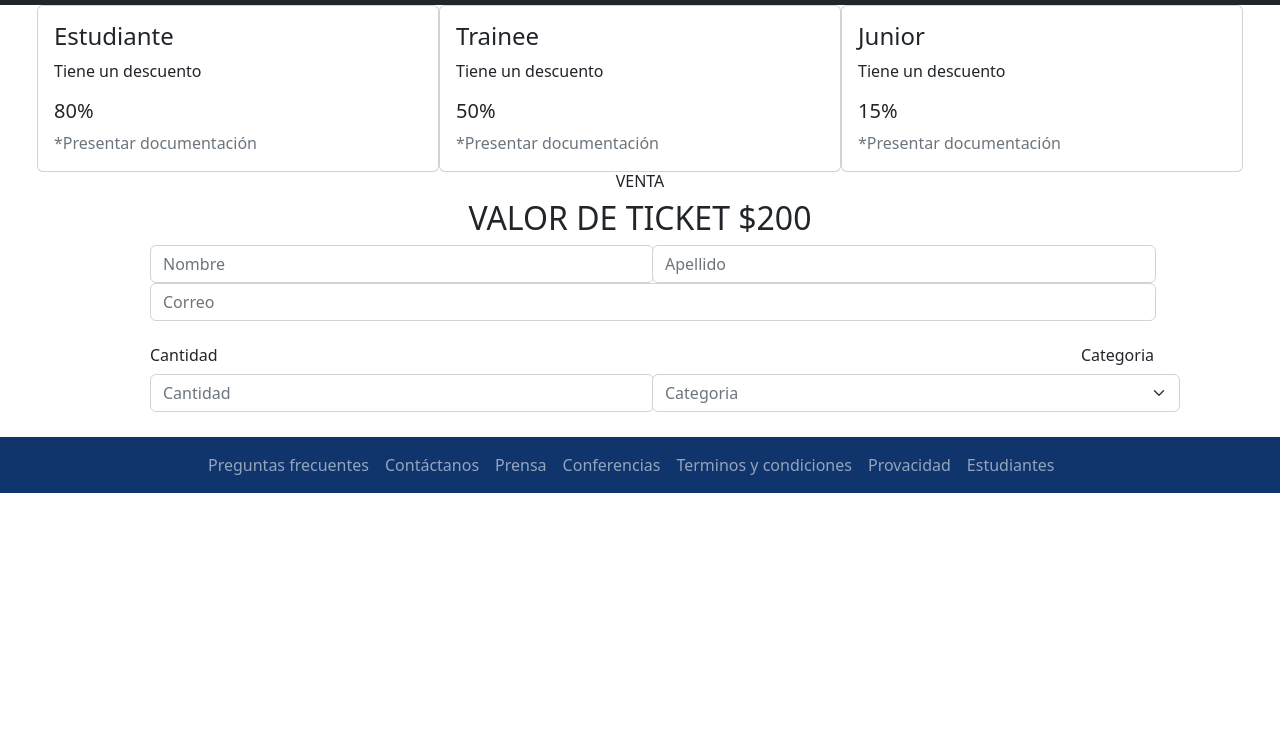
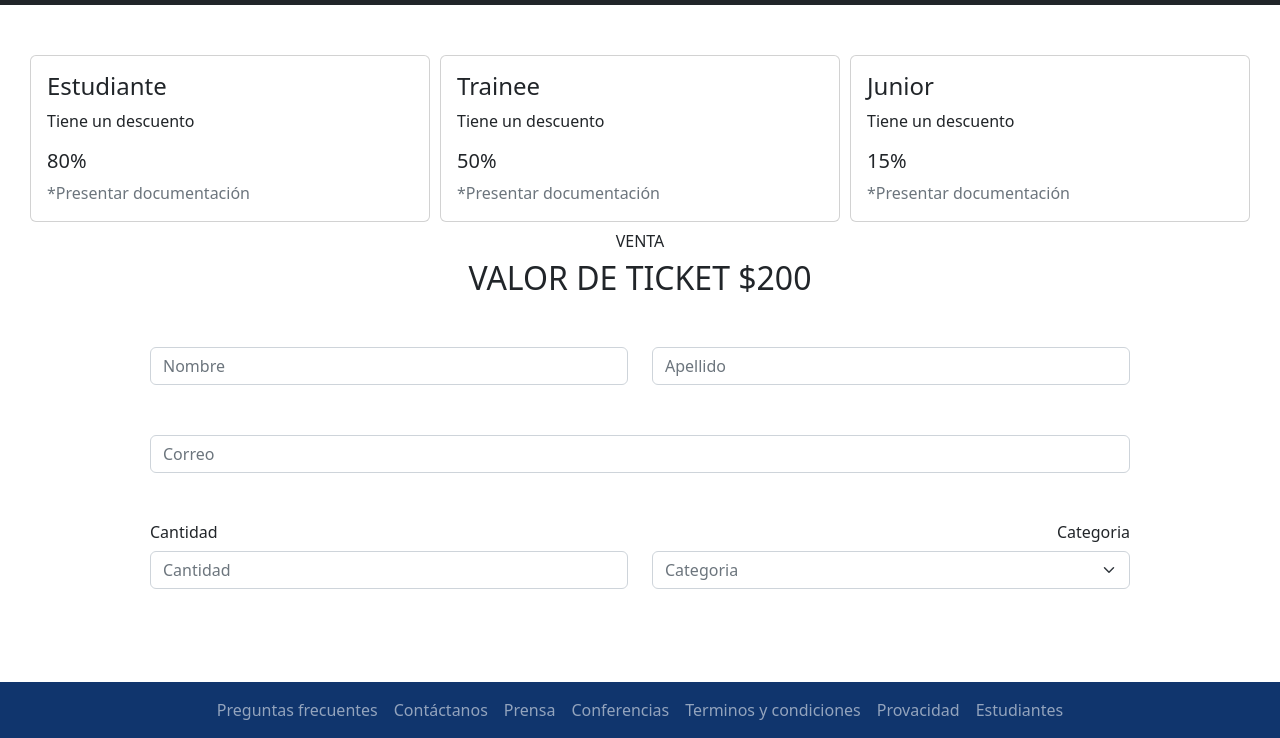
Before and after one commit to camilalopezc/IntegradorJS, a plain HTML site: page index.html in a window 1280 px wide. Shown: the part 62-800 px from the top of the page. Drawn offline with nearby package versions, Linux system fonts and the light colour scheme.

Commit message:
Espaciados

```diff
--- a/css/estilo.css
+++ b/css/estilo.css
@@ -67,42 +67,20 @@
 }
 
 .margin1{
-    margin-left: 350px;
-    margin-right: 350px;
+    margin-top: 50px;
+    margin-bottom: 10px;
+}
+
+.margin2{
+    margin-right: 10px ;
 }
 
 .padding2{
     padding-left: 150px;
     padding-right: 150px;
-    padding-bottom: 25px;
 }
 
 .padding3{
     padding-right:200px;
     padding-left: 200px;
 }
-
-* {
-    box-sizing: content-box;
-}
-
-.img-container {
-    float: left;
-    width: 50%;
-    padding: 5px;
-}
-
-.text-container{
-    float: left;
-    height: 600px;
-    width: 50%;
-    padding: 5px;
-    color: white;
-    border: 10px rgb(255, 254, 254);
-}
-
-.clearfix::after {
-    content: "";
-    clear: both;
-    display: table;
-  }
--- a/index.html
+++ b/index.html
@@ -32,8 +32,8 @@
         </div>
       </nav>
 
-      <div class="d-flex justify-content-center">
-        <div class="card" style="width:400px">
+      <div class="d-flex justify-content-center margin1">
+        <div class="card margin2" style="width:400px">
           <div class="card-body">
             <h4 class="card-title">Estudiante</h4>
             <p class="card-text">Tiene un descuento</p>
@@ -41,7 +41,7 @@
             <p class="card-text text-muted">*Presentar documentación</p>
           </div>
         </div>
-        <div class="card" style="width:400px">
+        <div class="card margin2" style="width:400px">
           <div class="card-body">
             <h4 class="card-title">Trainee</h4>
             <p class="card-text">Tiene un descuento</p>
@@ -64,7 +64,7 @@
         <h2>VALOR DE TICKET $200</h2>
       </div>
 
-      <div class="mx-auto d-block padding2">
+      <div class="mx-auto d-block padding2 margin1">
         <form>
           <div class="row">
             <div class="col">
@@ -74,11 +74,11 @@
               <input type="text" class="form-control" placeholder="Apellido" name="surname">
             </div>
           </div>
-          <div class="col">
+          <div class="col margin1">
             <input type="text" class="form-control" placeholder="Correo" name="correo">
         </div>
       </div>
-      <div class="mx-auto d-block padding2">
+      <div class="mx-auto d-block padding2 margin1">
         <div class="row">
           <div class="d-flex justify-content-between" >
             <h6>Cantidad</h6>
@@ -98,11 +98,10 @@
         </div>
       </div>
       <script src="https://cdn.jsdelivr.net/npm/bootstrap@5.2.1/dist/js/bootstrap.bundle.min.js" integrity="sha384-u1OknCvxWvY5kfmNBILK2hRnQC3Pr17a+RTT6rIHI7NnikvbZlHgTPOOmMi466C8" crossorigin="anonymous"></script>
-</body>
-
+    </body>
 <footer>
-  <nav class="navbar navbar-expand-sm background1 navbar-dark mx-auto">
-    <div class="container-fluid padding3">
+  <nav class="navbar navbar-expand-sm background1 navbar-dark mx-auto fixed-bottom">
+    <div class="container-fluid padding3 justify-content-center">
       <ul class="navbar-nav">
         <li class="nav-item">
           <a class="nav-link" href="#">Preguntas frecuentes</a>
```
